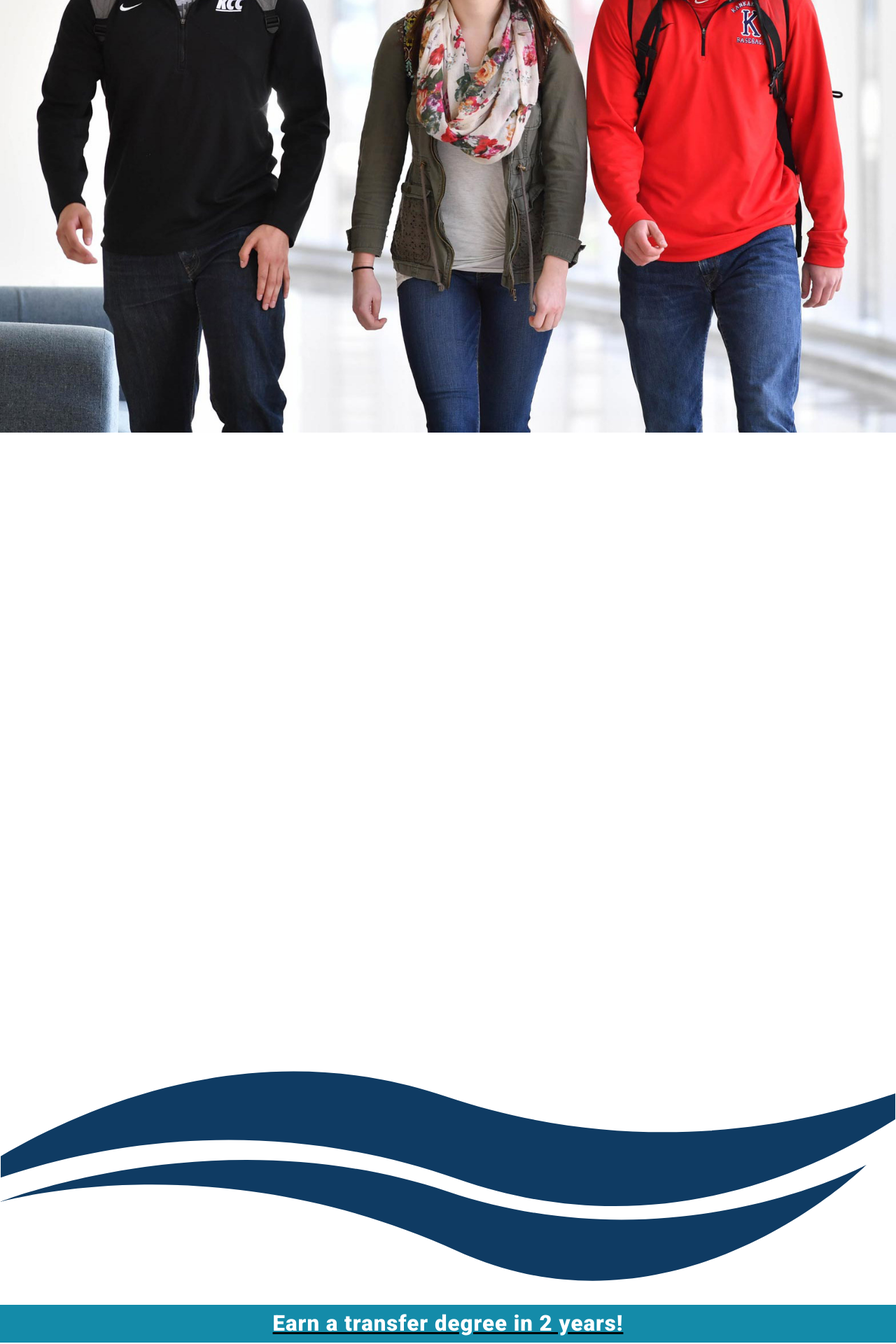
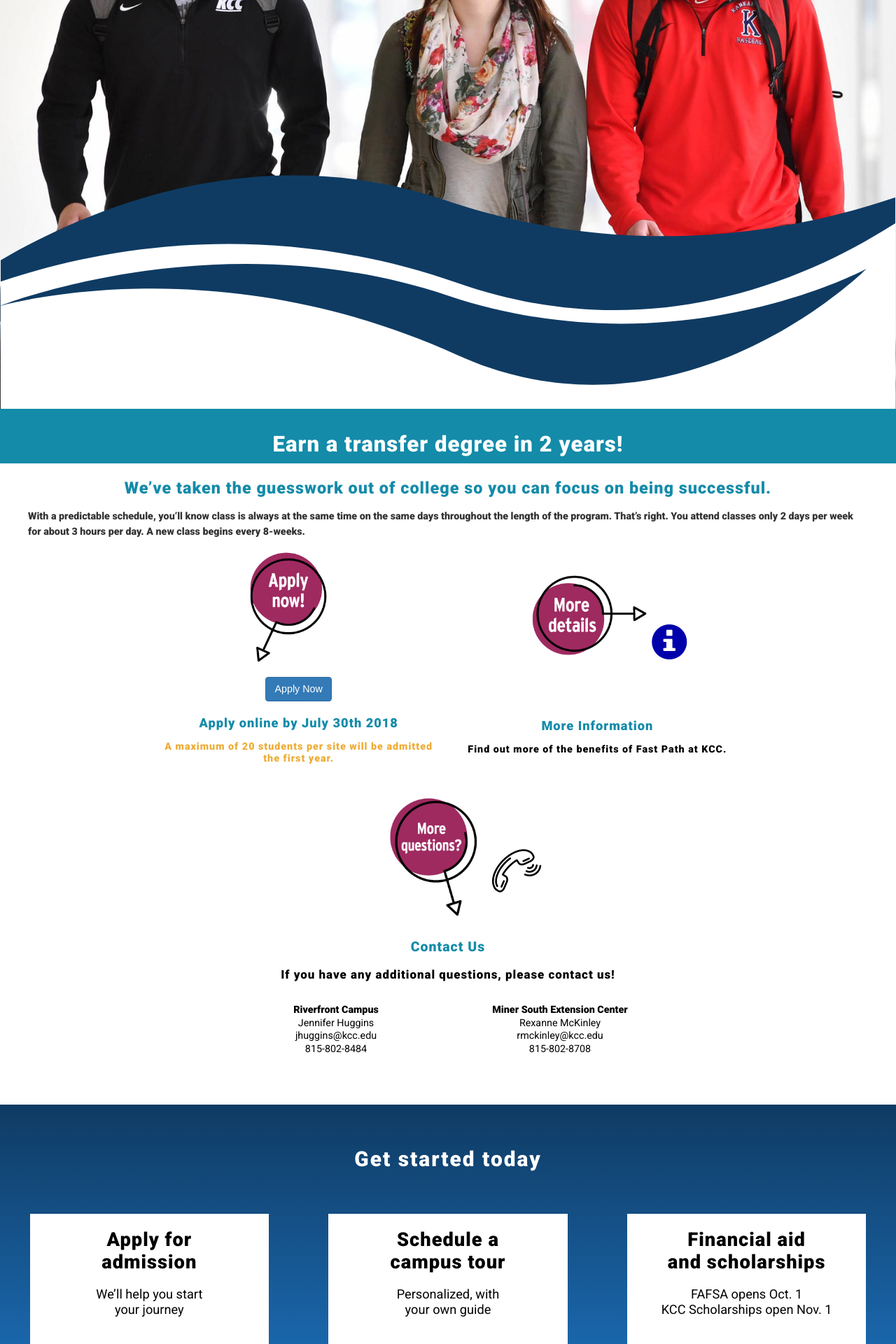
Before and after one commit to wdzajicek/jekyll-kcc-fastpath_img-zoom, a Jekyll site: the page docs/index.html, which Jekyll copies as it is, in a window 1280 px wide. Shown: the part 492-2412 px from the top of the page at 70% size. Built offline with Jekyll 4.4.1, drawn with Linux system fonts in a browser that asks for light colours; nearby versions of some CDN libraries.

Commit message:
Fix wave layout issues in docs/ page up to iPad Pro size

```diff
--- a/docs/css/main.css
+++ b/docs/css/main.css
@@ -1246,12 +1246,9 @@ a.nowrap {
   width: 100%;
   height: auto;
   z-index: 9994;
-  margin-top: 280px !important;
+  margin-top: -50px;
   position: relative; }
 
-  @media screen and (max-height: 1024px) and (max-width: 1366px) {
-    .wave {
-      margin-top: 1040px; } }
 
   @media screen and (max-height: 414px) and (max-width: 736px) {
     .wave {
@@ -1267,27 +1264,27 @@ a.nowrap {
 
 @media screen and (min-width: 360px) and (max-width: 374px) {
   .wave {
-    margin-top: 310px !important; } }
+    margin-top: -50px !important; } }
 
 @media screen and (min-width: 375px) and (max-width: 411px) {
   .wave {
-    margin-top: 340px !important; } }
+    margin-top: -50px !important; } }
 
 @media screen and (min-width: 412px) and (max-width: 480px) {
   .wave {
-    margin-top: 380px !important; } }
+    margin-top: -50px !important; } }
 
 @media screen and (min-width: 481px) and (max-width: 768px) {
   .wave {
-    margin-top: 670px !important; } }
+    margin-top: -90px !important; } }
 
 @media screen and (min-width: 769px) and (max-width: 1024px) {
   .wave {
-    margin-top: 790px !important; } }
+    margin-top: -120px !important; } }
 
 @media screen and (min-width: 1025px) {
   .wave {
-    margin-top: 900px !important; } }
+    margin-top: -380px !important; } }
 
 @media screen and (min-width: 1920px) {
   .wave {
--- a/docs/index.html
+++ b/docs/index.html
@@ -84,7 +84,6 @@
 
       <div class="container-fluid">
         <!-- Top banner and hero banner -->
-      <a href="http://fastpath.kcc.edu">
         <div class="col-xs-12 top-banner"></div>
       <div class="col-xs-12 hero"></div>
 </header>
```
